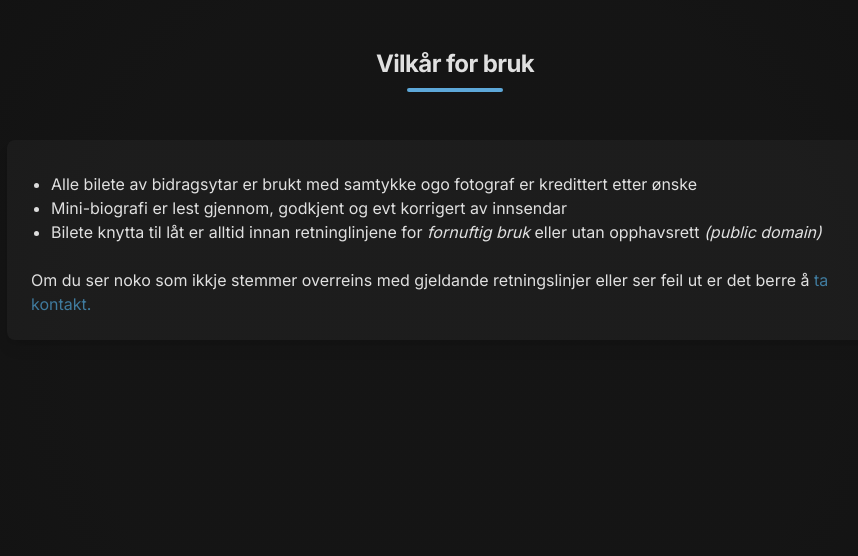
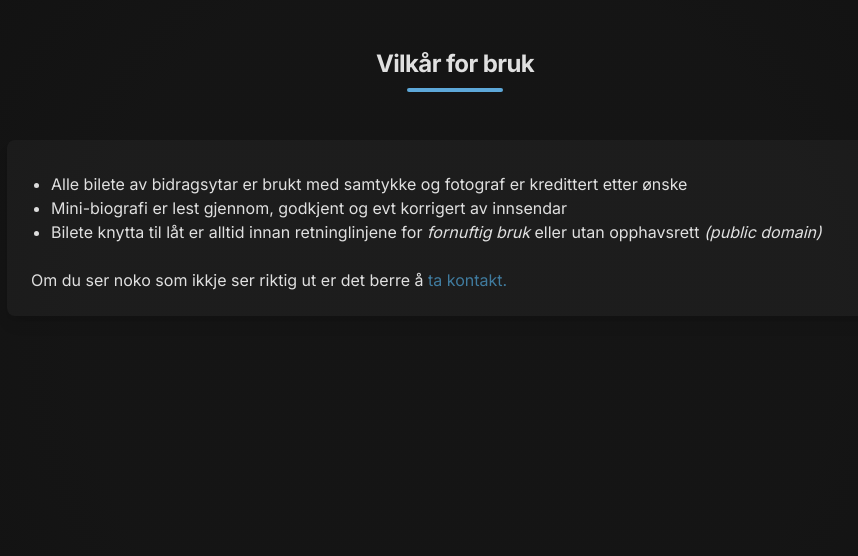
Before and after one commit to asleulv/Songen.no, a Django app: page /vilkaar/ in a window 1280 px wide. Shown: the part 65-621 px from the top of the page, without its empty margins (185-1043 px from the left). Run offline with Django 4.2, Linux system fonts and the light colour scheme; some libraries are stand-ins or nearby versions.

Commit message:
Terms misspelling fixed

```diff
--- a/app/templates/terms.html
+++ b/app/templates/terms.html
@@ -10,14 +10,14 @@
     <!-- Terms Section -->
     <div class="max-w-4xl mx-auto bg-[var(--secondary-background)] p-6 rounded-lg shadow-lg mt-6">
       <ul class="list-disc pl-5 mt-2 text-[var(--primary-text)]">
-        <li>Alle bilete av bidragsytar er brukt med samtykke ogo fotograf er kredittert etter ønske</li>
+        <li>Alle bilete av bidragsytar er brukt med samtykke og fotograf er kredittert etter ønske</li>
         <li>Mini-biografi er lest gjennom, godkjent og evt korrigert av innsendar</li>
         <li>
           Bilete knytta til låt er alltid innan retninglinjene for <i>fornuftig bruk</i> eller utan opphavsrett <i>(public domain)</i>
         </li>
       </ul>
       <p class="mt-6 text-[var(--primary-text)]">
-        Om du ser noko som ikkje stemmer overreins med gjeldande retningslinjer eller ser feil ut er det berre å <a class="text-[var(--secondary-accent)] hover:text-[var(--primary-accent)]"
+        Om du ser noko som ikkje ser riktig ut er det berre å <a class="text-[var(--secondary-accent)] hover:text-[var(--primary-accent)]"
     href="/kontakt">ta kontakt.</a>
       </p>
     </div>
```
